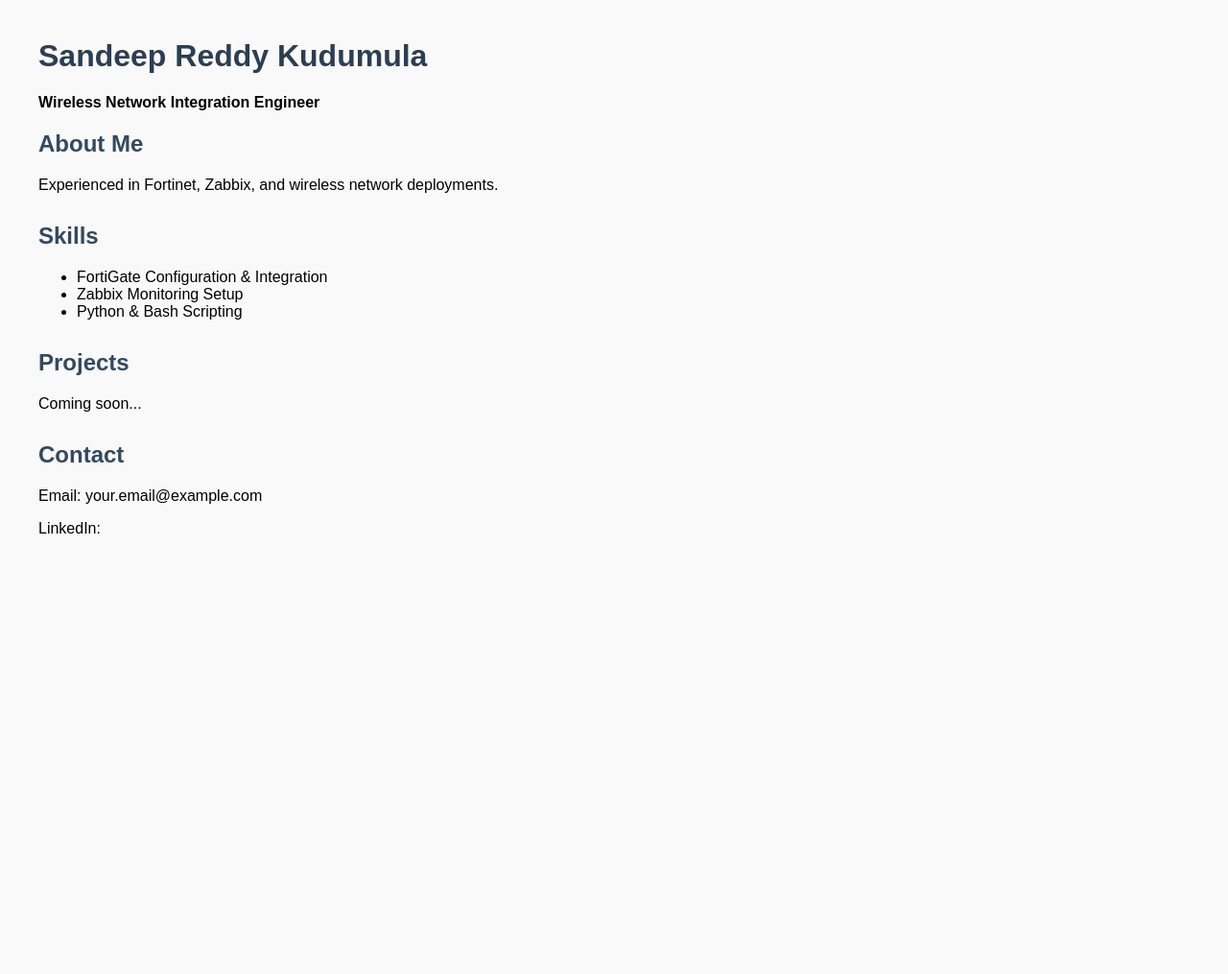
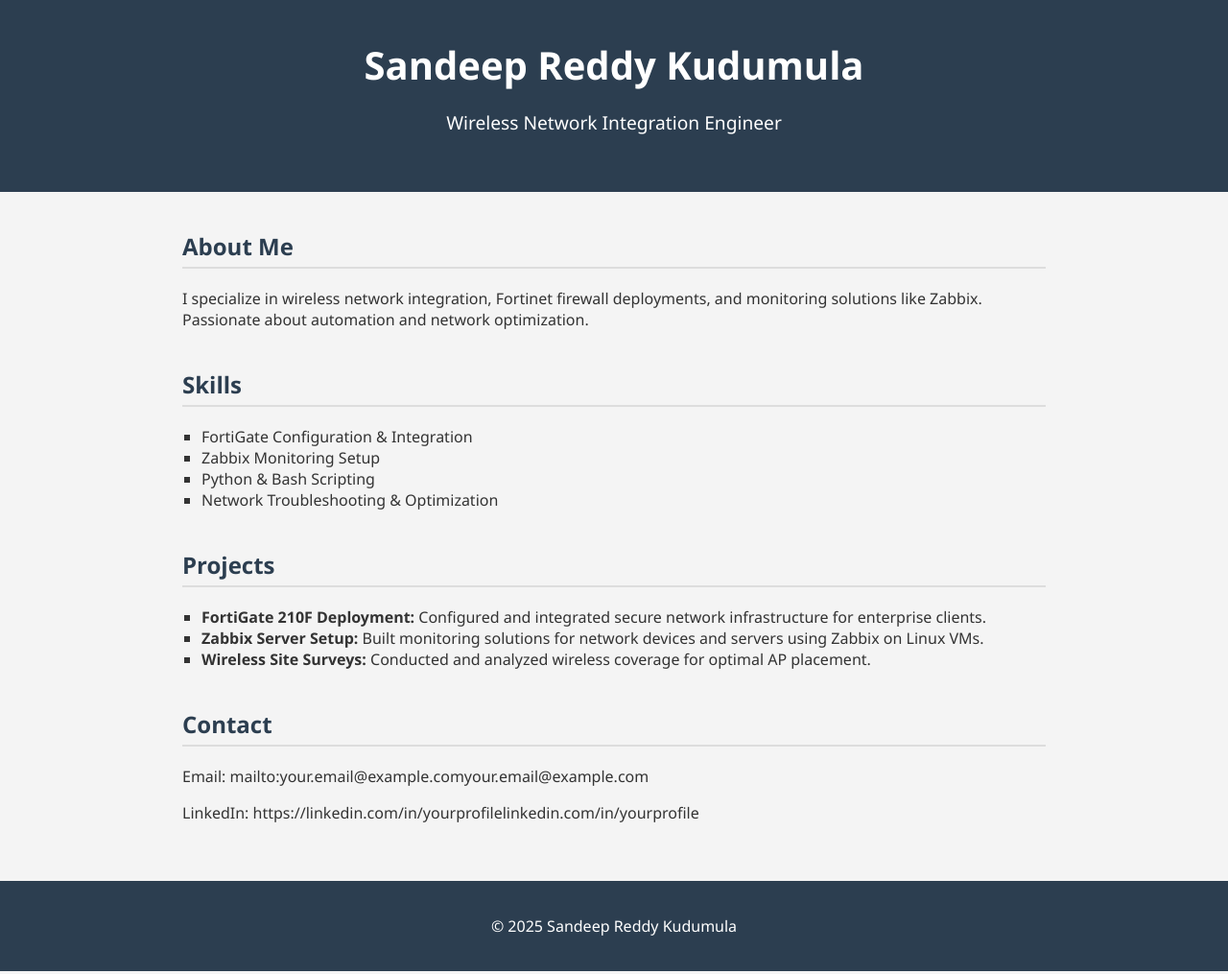
Before and after one commit to Sandeep0524/sandeep_reddy_k.github.io, a plain HTML site: page index.html in a window 1280 px wide. Shown: the top 1015 px of the page at 96% size. Before the commit the page ends 800 px from the top, so only its background shows below. Drawn offline with Linux system fonts and the light colour scheme.

Commit message:
Update index.html

```diff
--- a/index.html
+++ b/index.html
@@ -1,21 +1,73 @@
 <!DOCTYPE html>
-<html>
+<html lang="en">
 <head>
+  <meta charset="UTF-8">
+  <meta name="viewport" content="width=device-width, initial-scale=1">
   <title>Sandeep Reddy Kudumula - Portfolio</title>
   <style>
-    body { font-family: Arial, sans-serif; margin: 40px; background-color: #f9f9f9; }
-    h1 { color: #2c3e50; }
-    h2 { color: #34495e; }
-    section { margin-bottom: 30px; }
+    body {
+      font-family: 'Segoe UI', sans-serif;
+      margin: 0;
+      padding: 0;
+      background-color: #f4f4f4;
+      color: #333;
+    }
+    header {
+      background-color: #2c3e50;
+      color: white;
+      padding: 40px 20px;
+      text-align: center;
+    }
+    header h1 {
+      margin: 0;
+      font-size: 2.5em;
+    }
+    header p {
+      font-size: 1.2em;
+    }
+    main {
+      padding: 20px;
+      max-width: 900px;
+      margin: auto;
+    }
+    section {
+      margin-bottom: 40px;
+    }
+    h2 {
+      color: #2c3e50;
+      border-bottom: 2px solid #ddd;
+      padding-bottom: 5px;
+    }
+    ul {
+      list-style-type: square;
+      padding-left: 20px;
+    }
+    footer {
+      background-color: #2c3e50;
+      color: white;
+      text-align: center;
+      padding: 20px;
+    }
+    a {
+      color: #3498db;
+      text-decoration: none;
+    }
+    a:hover {
+      text-decoration: underline;
+    }
   </style>
 </head>
 <body>
+
+<header>
   <h1>Sandeep Reddy Kudumula</h1>
-  <p><strong>Wireless Network Integration Engineer</strong></p>
+  <p>Wireless Network Integration Engineer</p>
+</header>
 
+<main>
   <section>
     <h2>About Me</h2>
-    <p>Experienced in Fortinet, Zabbix, and wireless network deployments.</p>
+    <p>I specialize in wireless network integration, Fortinet firewall deployments, and monitoring solutions like Zabbix. Passionate about automation and network optimization.</p>
   </section>
 
   <section>
@@ -24,19 +76,30 @@
       <li>FortiGate Configuration & Integration</li>
       <li>Zabbix Monitoring Setup</li>
       <li>Python & Bash Scripting</li>
+      <li>Network Troubleshooting & Optimization</li>
     </ul>
   </section>
 
   <section>
     <h2>Projects</h2>
-    <p>Coming soon...</p>
+    <ul>
+      <li><strong>FortiGate 210F Deployment:</strong> Configured and integrated secure network infrastructure for enterprise clients.</li>
+      <li><strong>Zabbix Server Setup:</strong> Built monitoring solutions for network devices and servers using Zabbix on Linux VMs.</li>
+      <li><strong>Wireless Site Surveys:</strong> Conducted and analyzed wireless coverage for optimal AP placement.</li>
+    </ul>
   </section>
 
   <section>
     <h2>Contact</h2>
-    <p>Email: your.email@example.com</p>
-    <p>LinkedIn: <a href="https://linkedin.com/in/yourprofile" target="_blankle</a></p>
+    <p>Email: mailto:your.email@example.comyour.email@example.com</a></p>
+    <p>LinkedIn: https://linkedin.com/in/yourprofilelinkedin.com/in/yourprofile</a></p>
   </section>
+</main>
+
+<footer>
+  <p>&copy; 2025 Sandeep Reddy Kudumula</p>
+</footer>
+
 </body>
 </html>
 ``
```
